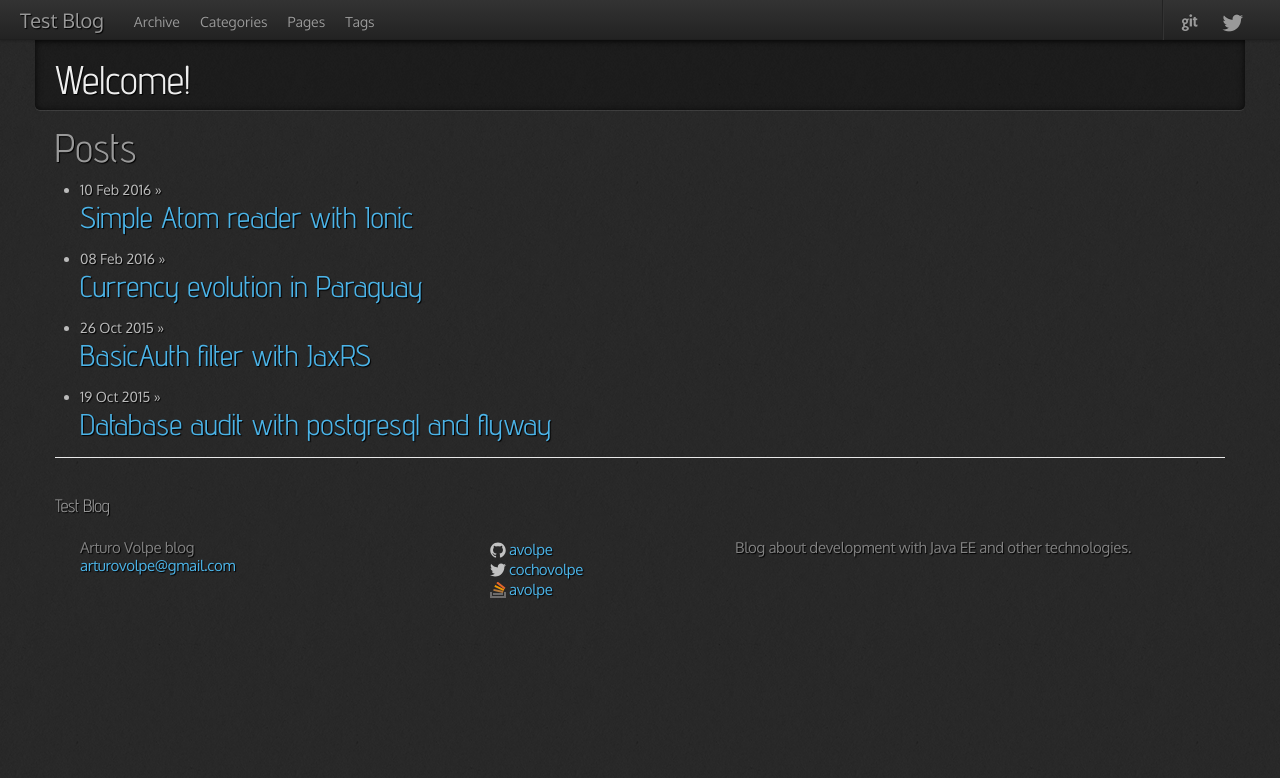
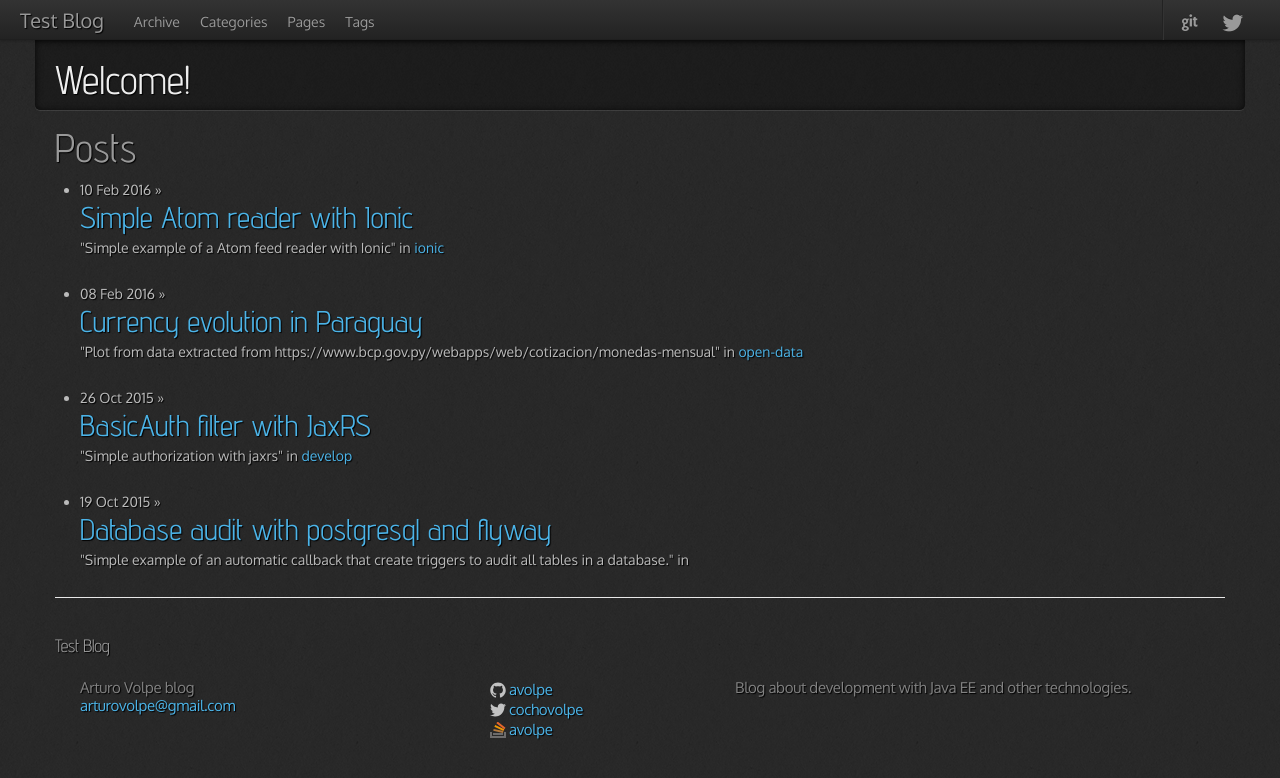
Before and after one commit to aVolpe/aVolpe.github.io, a Jekyll site: the page built from index.md, in a window 1280 px wide. Shown: the top 778 px of the page. Built offline with Jekyll 4.4.1, drawn with Linux system fonts in a browser that asks for light colours; nearby versions of some CDN libraries.

Commit message:
Improve index

```diff
--- a/_posts/2016-02-10-simple-atom-reader-with-ionic.md
+++ b/_posts/2016-02-10-simple-atom-reader-with-ionic.md
@@ -1,7 +1,7 @@
 ---
 layout: post
 title: "Simple Atom reader with Ionic"
-description: "Simple example of a rss feed reader with Ionic"
+description: "Simple example of a Atom feed reader with Ionic"
 category: "ionic"
 tags: [ "ionic", "rss" ]
 ---
--- a/assets/themes/hooligan/css/style.css
+++ b/assets/themes/hooligan/css/style.css
@@ -479,3 +479,12 @@ div.sidebar section img.icon {
      margin: 0 auto;
      display: block;
 }
+
+.posts h2 {
+    margin-bottom: 0px;
+}
+
+.posts .description {
+     text-color: gray;
+    margin-bottom: 10px;
+}
--- a/index.md
+++ b/index.md
@@ -11,6 +11,10 @@ tagline:
   {% for post in site.posts %}
     <li><span>{{ post.date | date_to_string }}</span> &raquo;
         <h2><a href="{{ BASE_PATH }}{{ post.url }}">{{ post.title }}</a></h2>
+        <p class="description">
+           "{{ post.description | xml_escape}}" in <a href="{{ BASE_PATH }}tags.html#{{ post.category }}-ref">{{ post.category }}</a>
+        </p>
+
     </li>
   {% endfor %}
 </ul>
```
Also changed, not shown: _posts/2016-02-08-currency-evolution-in-paraguay.md (+1 -1 lines).
